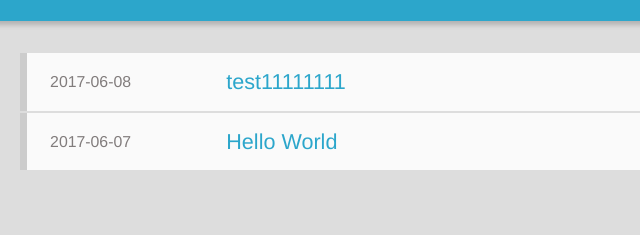
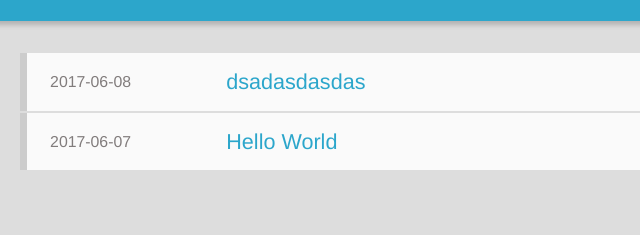
Before and after one commit to bing8181413/bing8181413.github.io, a plain HTML site: page archives/index.html in a window 1280 px wide. Shown: the part 160-395 px from the top of the page, 311-951 px from the left. Drawn offline with Linux system fonts and the light colour scheme; a script that the page names is missing.

Commit message:
Site updated: 2017-06-07 17:01:11

```diff
--- a/archives/index.html
+++ b/archives/index.html
@@ -85,13 +85,13 @@
 
   <section class="post" itemscope itemprop="blogPost">
 
-    <a href="/2017/06/08/test111111/" title="test11111111" itemprop="url">
+    <a href="/2017/06/08/test111111/" title="dsadasdasdas" itemprop="url">
 
 
     <time datetime="2017-06-08T07:26:22.000Z" itemprop="datePublished">2017-06-08</time>
 
 
-    <h1 itemprop="name">test11111111</h1>
+    <h1 itemprop="name">dsadasdasdas</h1>
 
   </a>
 </section>
--- a/index.html
+++ b/index.html
@@ -78,7 +78,7 @@
         <header class="article-info clearfix">
   <h1 itemprop="name">
 
-      <a href="/2017/06/08/test111111/" title="test11111111" itemprop="url">test11111111</a>
+      <a href="/2017/06/08/test111111/" title="dsadasdasdas" itemprop="url">dsadasdasdas</a>
   </h1>
   <p class="article-author">By
 
```
Also changed, not shown: 2017/06/07/hello-world/index.html (+2 -2 lines), 2017/06/08/test111111/index.html (+6 -6 lines), archives/2017/06/index.html (+2 -2 lines), archives/2017/index.html (+2 -2 lines).
